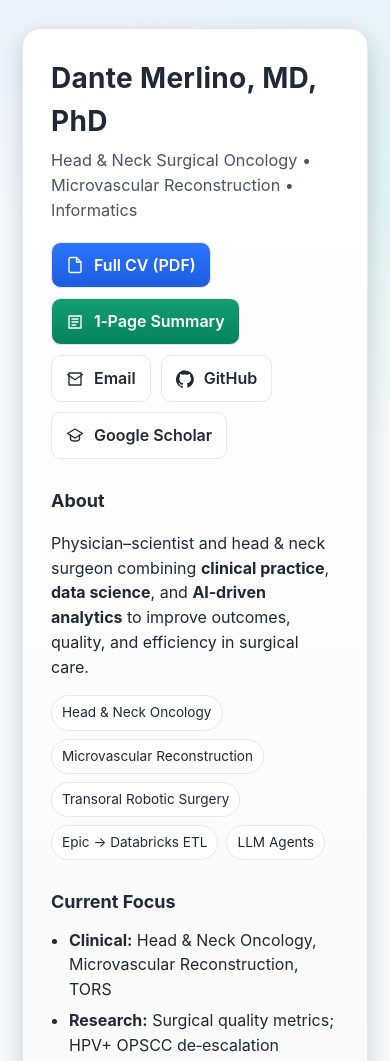
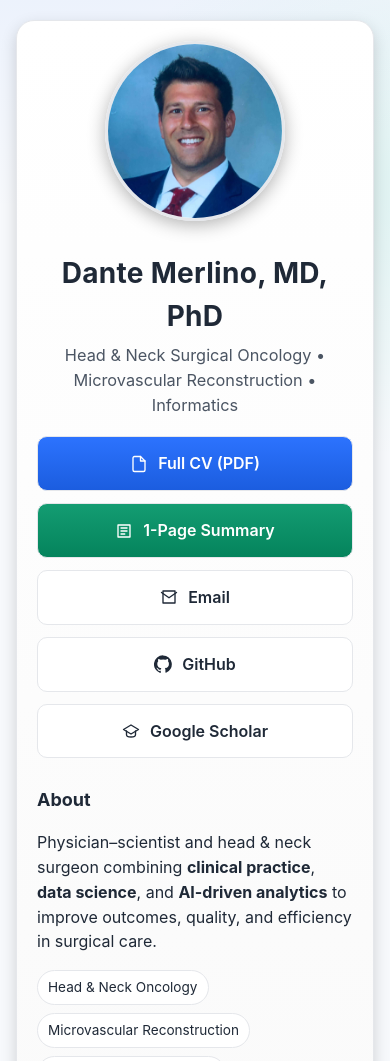
Before and after one commit to Dantemerlino/dantemerlino.github.io, a plain HTML site: page index.html in a window 390 px wide. Shown: the top 1061 px of the page. Drawn offline with Linux system fonts and the light colour scheme.

Commit message:
Update index.html
Signed-off-by: Dante Merlino <Dante.j.merlino@gmail.com>

```diff
--- a/index.html
+++ b/index.html
@@ -5,6 +5,14 @@
   <meta name="viewport" content="width=device-width, initial-scale=1" />
   <title>Dante Merlino, MD, PhD — CV & Summary</title>
   <meta name="description" content="Head & Neck Surgical Oncology • Microvascular Reconstruction • Informatics" />
+
+  <!-- Mobile / PWA polish -->
+  <meta name="theme-color" content="#0b0d12" media="(prefers-color-scheme: dark)">
+  <meta name="theme-color" content="#f7f9fc" media="(prefers-color-scheme: light)">
+  <meta http-equiv="x-dns-prefetch-control" content="on">
+  <!-- If you later add web fonts, this helps; safe to leave or remove -->
+  <link rel="preconnect" href="https://fonts.gstatic.com" crossorigin>
+
   <style>
     :root {
       --bg: #0b0d12;
@@ -28,16 +36,22 @@
         --border: #e5e7eb;
       }
     }
+
     * { box-sizing: border-box; }
+
     body {
-      margin: 0; font-family: -apple-system, Segoe UI, Roboto, Inter, Arial, sans-serif;
-      background: radial-gradient(1200px 800px at 10% -10%, rgba(79,140,255,.12), transparent 50%),
-                  radial-gradient(800px 600px at 110% 10%, rgba(0,184,148,.10), transparent 45%),
-                  var(--bg);
+      margin: 0;
+      font-family: -apple-system, Segoe UI, Roboto, Inter, Arial, sans-serif;
+      background:
+        radial-gradient(1200px 800px at 10% -10%, rgba(79,140,255,.12), transparent 50%),
+        radial-gradient(800px 600px at 110% 10%, rgba(0,184,148,.10), transparent 45%),
+        var(--bg);
       color: var(--text);
       line-height: 1.55;
     }
+
     .wrap { max-width: 900px; margin: 0 auto; padding: 28px 22px 80px; }
+
     .card {
       background: linear-gradient(180deg, rgba(255,255,255,.02), rgba(0,0,0,.03)), var(--card);
       border: 1px solid var(--border);
@@ -45,10 +59,19 @@
       box-shadow: 0 10px 24px rgba(0,0,0,.18);
       padding: 28px;
     }
+
     h1 { margin: 0 0 4px; font-size: clamp(28px, 4.4vw, 40px); letter-spacing: .3px; }
     h2 { margin: 28px 0 12px; font-size: clamp(18px, 2.6vw, 22px); }
     p.lead { margin: 4px 0 18px; color: var(--muted); font-size: 1.02rem; }
-    .buttons { display: flex; flex-wrap: wrap; gap: 10px; margin-top: 14px; }
+
+    .buttons {
+      display: flex;
+      flex-wrap: wrap;
+      gap: 10px;
+      margin-top: 14px;
+      justify-content: center; /* centers when wrapping */
+    }
+
     .btn {
       display: inline-flex; align-items: center; gap: 10px;
       padding: 10px 14px; border-radius: 10px; border: 1px solid var(--border);
@@ -56,60 +79,99 @@
       background: linear-gradient(180deg, rgba(255,255,255,.06), rgba(0,0,0,.12)), var(--accent);
       transition: transform .06s ease, box-shadow .2s ease, background .2s ease;
     }
-    .btn.secondary { background: linear-gradient(180deg, rgba(255,255,255,.06), rgba(0,0,0,.12)), var(--accent-2); }
+    .btn.secondary {
+      background: linear-gradient(180deg, rgba(255,255,255,.06), rgba(0,0,0,.12)), var(--accent-2);
+    }
     .btn.neutral { background: var(--card); color: var(--text); }
     .btn:hover { transform: translateY(-1px); box-shadow: 0 8px 18px rgba(79,140,255,.25); }
     .btn svg { width: 18px; height: 18px; }
+
+    /* Accessibility: respect reduced motion */
+    @media (prefers-reduced-motion: reduce) {
+      .btn { transition: none; }
+      .btn:hover { transform: none; box-shadow: none; }
+    }
+
     .grid { display: grid; grid-template-columns: 1fr; gap: 16px; }
     @media (min-width: 820px) { .grid { grid-template-columns: 1fr 1fr; } }
+
     ul { margin: 8px 0 0 18px; padding: 0; }
     li { margin: 6px 0; }
     .muted { color: var(--muted); }
     footer { margin-top: 18px; color: var(--muted); font-size: .9rem; text-align: center; }
+
     .badgebar { display:flex; flex-wrap:wrap; gap:8px; margin-top:14px }
     .badge {
       border:1px solid var(--border); background: var(--card); color: var(--text);
       padding:6px 10px; border-radius:999px; font-size:.85rem;
+    }
+
+    /* Mobile refinements */
+    @media (max-width: 600px) {
+      header img {
+        width: 120px;
+        height: 120px;
+        margin-bottom: 12px;
+      }
+      .wrap { padding: 20px 16px 56px; }
+      .card { padding: 20px; box-shadow: 0 6px 16px rgba(0,0,0,.16); }
+      .buttons { gap: 12px; }
+      .btn { width: 100%; justify-content: center; padding: 14px 16px; }
+      ul { margin-left: 16px; }
+    }
+
+    /* Print: simplify for clean hardcopies */
+    @media print {
+      body { background: #fff; color: #000; }
+      .card { box-shadow: none; border: none; }
+      .buttons { display: none; }
     }
   </style>
 </head>
 <body>
   <div class="wrap">
     <div class="card">
-      <header>
+      <header style="text-align: center;">
+        <img
+          src="Headshot.jpg"
+          srcset="Headshot.jpg 1x, Headshot@2x.jpg 2x"
+          width="180" height="180"
+          loading="lazy" decoding="async"
+          alt="Dante Merlino headshot"
+          style="width: 180px; height: 180px; object-fit: cover; object-position: center; border-radius: 50%;
+                 border: 3px solid var(--border); box-shadow: 0 4px 18px rgba(0,0,0,0.3); margin-bottom: 24px;" />
         <h1>Dante Merlino, MD, PhD</h1>
         <p class="lead">Head & Neck Surgical Oncology • Microvascular Reconstruction • Informatics</p>
         <div class="buttons">
           <a class="btn" href="DanteMerlino_CV.pdf" title="View Full CV">
             <!-- file icon -->
-            <svg viewBox="0 0 24 24" fill="none" stroke="currentColor" stroke-width="1.8" stroke-linecap="round" stroke-linejoin="round">
+            <svg viewBox="0 0 24 24" fill="none" stroke="currentColor" stroke-width="1.8" stroke-linecap="round" stroke-linejoin="round" aria-hidden="true">
               <path d="M14 2H6a2 2 0 0 0-2 2v16a2 2 0 0 0 2 2h12a2 2 0 0 0 2-2V8z"/>
               <path d="M14 2v6h6"/>
             </svg>
             Full CV (PDF)
           </a>
-          <a class="btn secondary" href="DanteMerlino_Summary.pdf" title="1‑Page Summary">
+          <a class="btn secondary" href="DanteMerlino_Summary.pdf" title="1-Page Summary">
             <!-- doc icon -->
-            <svg viewBox="0 0 24 24" fill="none" stroke="currentColor" stroke-width="1.8" stroke-linecap="round" stroke-linejoin="round">
+            <svg viewBox="0 0 24 24" fill="none" stroke="currentColor" stroke-width="1.8" stroke-linecap="round" stroke-linejoin="round" aria-hidden="true">
               <path d="M4 4h16v16H4z"/><path d="M8 8h8M8 12h8M8 16h5"/>
             </svg>
-            1‑Page Summary
+            1-Page Summary
           </a>
           <a class="btn neutral" href="mailto:dante.j.merlino@gmail.com" title="Email Dante">
-            <!-- mail -->
-            <svg viewBox="0 0 24 24" fill="none" stroke="currentColor" stroke-width="1.8" stroke-linecap="round" stroke-linejoin="round">
+            <svg viewBox="0 0 24 24" fill="none" stroke="currentColor" stroke-width="1.8" stroke-linecap="round" stroke-linejoin="round" aria-hidden="true">
               <path d="M4 4h16v16H4z"/><path d="m22 6-10 7L2 6"/>
             </svg>
             Email
           </a>
-          <a class="btn neutral" href="https://github.com/Dantemerlino" title="GitHub">
-            <!-- GitHub mark (simple) -->
-            <svg viewBox="0 0 24 24" aria-hidden="true"><path fill="currentColor" d="M12 .5a12 12 0 0 0-3.79 23.4c.6.11.82-.26.82-.58v-2.18c-3.34.73-4.04-1.6-4.04-1.6-.55-1.4-1.35-1.77-1.35-1.77-1.1-.77.08-.75.08-.75 1.22.09 1.86 1.25 1.86 1.25 1.08 1.85 2.83 1.32 3.52 1 .11-.78.42-1.32.76-1.63-2.67-.31-5.47-1.34-5.47-5.95 0-1.32.47-2.4 1.25-3.24-.12-.31-.54-1.56.12-3.25 0 0 1.02-.33 3.34 1.24a11.6 11.6 0 0 1 6.08 0c2.32-1.57 3.34-1.24 3.34-1.24.66 1.69.24 2.94.12 3.25.78.84 1.25 1.92 1.25 3.24 0 4.62-2.8 5.63-5.48 5.94.43.37.81 1.09.81 2.21v3.28c0 .32.22.7.83.58A12 12 0 0 0 12 .5Z"/></svg>
+          <a class="btn neutral" href="https://github.com/Dantemerlino" target="_blank" rel="noopener" title="GitHub">
+            <svg viewBox="0 0 24 24" aria-hidden="true">
+              <path fill="currentColor" d="M12 .5a12 12 0 0 0-3.79 23.4c.6.11.82-.26.82-.58v-2.18c-3.34.73-4.04-1.6-4.04-1.6-.55-1.4-1.35-1.77-1.35-1.77-1.1-.77.08-.75.08-.75 1.22.09 1.86 1.25 1.86 1.25 1.08 1.85 2.83 1.32 3.52 1 .11-.78.42-1.32.76-1.63-2.67-.31-5.47-1.34-5.47-5.95 0-1.32.47-2.4 1.25-3.24-.12-.31-.54-1.56.12-3.25 0 0 1.02-.33 3.34 1.24a11.6 11.6 0 0 1 6.08 0c2.32-1.57 3.34-1.24 3.34-1.24.66 1.69.24 2.94.12 3.25.78.84 1.25 1.92 1.25 3.24 0 4.62-2.8 5.63-5.48 5.94.43.37.81 1.09.81 2.21v3.28c0 .32.22.7.83.58A12 12 0 0 0 12 .5Z"/>
+            </svg>
             GitHub
           </a>
-          <a class="btn neutral" href="https://scholar.google.com/citations?hl=en&user=qesKpL4AAAAJ" title="Google Scholar">
-            <!-- scholar cap -->
-            <svg viewBox="0 0 24 24" fill="none" stroke="currentColor" stroke-width="1.8" stroke-linecap="round" stroke-linejoin="round">
+          <a class="btn neutral" href="https://scholar.google.com/citations?hl=en&user=qesKpL4AAAAJ" target="_blank" rel="noopener" title="Google Scholar">
+            <svg viewBox="0 0 24 24" fill="none" stroke="currentColor" stroke-width="1.8" stroke-linecap="round" stroke-linejoin="round" aria-hidden="true">
               <path d="M22 10 12 4 2 10l10 6 10-6z"/><path d="M6 12v5a6 3 0 0 0 12 0v-5"/>
             </svg>
             Google Scholar
@@ -121,7 +183,7 @@
         <h2>About</h2>
         <p>
           Physician–scientist and head &amp; neck surgeon combining <strong>clinical practice</strong>,
-          <strong>data science</strong>, and <strong>AI‑driven analytics</strong> to improve outcomes, quality,
+          <strong>data science</strong>, and <strong>AI-driven analytics</strong> to improve outcomes, quality,
           and efficiency in surgical care.
         </p>
         <div class="badgebar">
@@ -138,7 +200,7 @@
           <h2>Current Focus</h2>
           <ul>
             <li><strong>Clinical:</strong> Head &amp; Neck Oncology, Microvascular Reconstruction, TORS</li>
-            <li><strong>Research:</strong> Surgical quality metrics; HPV+ OPSCC de‑escalation</li>
+            <li><strong>Research:</strong> Surgical quality metrics; HPV+ OPSCC de-escalation</li>
             <li><strong>Technology:</strong> Python, SQL, Databricks, LangChain/LangGraph, LM Studio, Epic Clarity/Caboodle, GCP</li>
           </ul>
         </div>
@@ -149,7 +211,7 @@
         <ul>
           <li><strong>AI Agents for Surgical Analytics:</strong> MLflow + LangGraph pipeline for readmission classification and automated SQL optimization.</li>
           <li><strong>Healthcare Informatics Dashboards:</strong> Epic→Databricks pipelines powering quality &amp; volume dashboards consumed by clinical leadership.</li>
-          <li><strong>LLM‑Assisted Documentation Review:</strong> Structured note parsing and classification to support outcomes research.</li>
+          <li><strong>LLM-Assisted Documentation Review:</strong> Structured note parsing and classification to support outcomes research.</li>
         </ul>
       </section>
 
```
